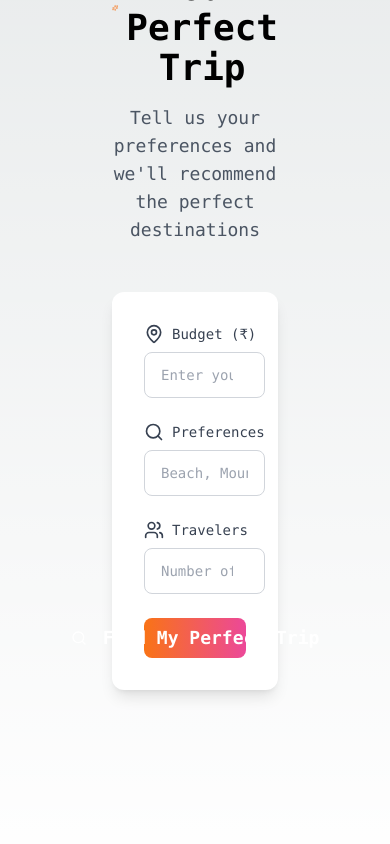
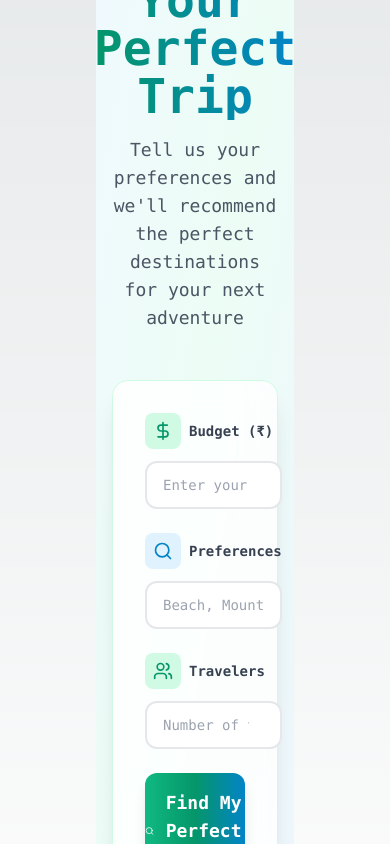
Before and after one commit to TechnicalBhavarth/jalaram-holidays, a Next.js app: page / in a window 390 px wide. Shown: the part 880-1724 px from the top of the page. Built offline with nearby package versions, Linux system fonts and the light colour scheme.

Commit message:
style: production-grade Trip Finder UI with cards, motion, icons, and responsive design

```diff
--- a/components/TripFinder.tsx
+++ b/components/TripFinder.tsx
@@ -1,9 +1,10 @@
 "use client";
-
 import React, { useState } from "react";
-import { Search, MapPin, Calendar, Users, Sparkles } from "lucide-react";
+import { motion } from "framer-motion";
+import { Search, MapPin, Calendar, Users, Sparkles, Plane, DollarSign, FileText, Clock } from "lucide-react";
 import { destinations, Destination } from "@/data/destinations";
 import { Button } from "@/components/ui/Button";
+import Image from "next/image";
 
 const TripFinder = () => {
   const [budget, setBudget] = useState("");
@@ -26,27 +27,46 @@ const TripFinder = () => {
         );
       return budgetMatch && prefMatch;
     });
-    setRecommendations(filtered.slice(0, 3));
+    setRecommendations(filtered.slice(0, 6));
     setShowResults(true);
   };
 
   return (
-    <div className="w-full max-w-6xl mx-auto py-16 px-4">
-      <div className="text-center mb-12">
-        <div className="flex items-center justify-center gap-2 mb-4">
-          <Sparkles className="text-orange-500" size={32} />
-          <h2 className="text-4xl font-bold">Find Your Perfect Trip</h2>
+    <div className="w-full min-h-screen bg-gradient-to-br from-sky-50 via-emerald-50 to-blue-50 py-16 px-4">
+      <div className="max-w-7xl mx-auto">
+        {/* Header Section */}
+        <motion.div
+          initial={{ opacity: 0, y: -20 }}
+          animate={{ opacity: 1, y: 0 }}
+          transition={{ duration: 0.6 }}
+          className="text-center mb-12"
+        >
+          <div className="flex items-center justify-center gap-3 mb-4">
+            <Sparkles className="text-emerald-500 w-10 h-10" />
+            <h2 className="text-5xl font-bold bg-gradient-to-r from-emerald-600 to-sky-600 bg-clip-text text-transparent">
+              Find Your Perfect Trip
+            </h2>
+            <Sparkles className="text-sky-500 w-10 h-10" />
           </div>
-        <p className="text-gray-600 text-lg">
-          Tell us your preferences and we'll recommend the perfect destinations
+          <p className="text-gray-600 text-lg max-w-2xl mx-auto">
+            Tell us your preferences and we'll recommend the perfect destinations for your next adventure
           </p>
+        </motion.div>
+
+        {/* Filter Section */}
+        <motion.div
+          initial={{ opacity: 0, y: 20 }}
+          animate={{ opacity: 1, y: 0 }}
+          transition={{ duration: 0.6, delay: 0.2 }}
+          className="bg-white/80 backdrop-blur-lg rounded-2xl shadow-xl p-8 mb-12 border border-emerald-100"
+        >
+          <div className="grid md:grid-cols-3 gap-6 mb-6">
+            {/* Budget Filter */}
+            <div className="space-y-3">
+              <label className="flex items-center gap-2 text-gray-700 font-semibold text-sm">
+                <div className="p-2 bg-emerald-100 rounded-lg">
+                  <DollarSign className="text-emerald-600" size={20} />
                 </div>
-
-      <div className="bg-white rounded-xl shadow-lg p-8 mb-8">
-        <div className="grid md:grid-cols-3 gap-6 mb-6">
-          <div className="space-y-2">
-            <label className="flex items-center gap-2 text-gray-700 font-medium">
-              <MapPin size={20} />
                 Budget (₹)
               </label>
               <input
@@ -54,13 +74,16 @@ const TripFinder = () => {
                 value={budget}
                 onChange={(e) => setBudget(e.target.value)}
                 placeholder="Enter your budget"
-              className="w-full px-4 py-3 border border-gray-300 rounded-lg focus:ring-2 focus:ring-orange-500 focus:border-transparent"
+                className="w-full px-4 py-3 border-2 border-gray-200 rounded-xl focus:ring-2 focus:ring-emerald-500 focus:border-emerald-500 transition-all outline-none"
               />
             </div>
 
-          <div className="space-y-2">
-            <label className="flex items-center gap-2 text-gray-700 font-medium">
-              <Search size={20} />
+            {/* Preferences Filter */}
+            <div className="space-y-3">
+              <label className="flex items-center gap-2 text-gray-700 font-semibold text-sm">
+                <div className="p-2 bg-sky-100 rounded-lg">
+                  <Search className="text-sky-600" size={20} />
+                </div>
                 Preferences
               </label>
               <input
@@ -68,13 +91,16 @@ const TripFinder = () => {
                 value={preferences}
                 onChange={(e) => setPreferences(e.target.value)}
                 placeholder="Beach, Mountains, Culture..."
-              className="w-full px-4 py-3 border border-gray-300 rounded-lg focus:ring-2 focus:ring-orange-500 focus:border-transparent"
+                className="w-full px-4 py-3 border-2 border-gray-200 rounded-xl focus:ring-2 focus:ring-sky-500 focus:border-sky-500 transition-all outline-none"
               />
             </div>
 
-          <div className="space-y-2">
-            <label className="flex items-center gap-2 text-gray-700 font-medium">
-              <Users size={20} />
+            {/* Travelers Filter */}
+            <div className="space-y-3">
+              <label className="flex items-center gap-2 text-gray-700 font-semibold text-sm">
+                <div className="p-2 bg-emerald-100 rounded-lg">
+                  <Users className="text-emerald-600" size={20} />
+                </div>
                 Travelers
               </label>
               <input
@@ -82,71 +108,143 @@ const TripFinder = () => {
                 value={travelers}
                 onChange={(e) => setTravelers(e.target.value)}
                 placeholder="Number of travelers"
-              className="w-full px-4 py-3 border border-gray-300 rounded-lg focus:ring-2 focus:ring-orange-500 focus:border-transparent"
+                className="w-full px-4 py-3 border-2 border-gray-200 rounded-xl focus:ring-2 focus:ring-emerald-500 focus:border-emerald-500 transition-all outline-none"
               />
             </div>
           </div>
 
-        <Button
+          {/* Search Button */}
+          <motion.button
+            whileHover={{ scale: 1.02 }}
+            whileTap={{ scale: 0.98 }}
             onClick={handleSearch}
-          className="w-full bg-gradient-to-r from-orange-500 to-pink-500 hover:from-orange-600 hover:to-pink-600 text-white py-4 rounded-lg font-semibold text-lg transition-all transform hover:scale-105"
+            className="w-full bg-gradient-to-r from-emerald-500 via-emerald-600 to-sky-600 hover:from-emerald-600 hover:via-emerald-700 hover:to-sky-700 text-white py-4 rounded-xl font-semibold text-lg transition-all shadow-lg hover:shadow-xl flex items-center justify-center gap-2"
           >
-          <Search className="inline mr-2" size={20} />
+            <Search size={24} />
             Find My Perfect Trip
-        </Button>
+          </motion.button>
+        </motion.div>
+
+        {/* Results Section */}
+        {showResults && (
+          <motion.div
+            initial={{ opacity: 0 }}
+            animate={{ opacity: 1 }}
+            transition={{ duration: 0.5 }}
+            className="space-y-8"
+          >
+            <div className="text-center">
+              <h3 className="text-3xl font-bold bg-gradient-to-r from-emerald-600 to-sky-600 bg-clip-text text-transparent mb-2">
+                Recommended Destinations
+              </h3>
+              <p className="text-gray-600">Discover your perfect getaway</p>
             </div>
 
-      {showResults && (
-        <div className="space-y-6">
-          <h3 className="text-2xl font-bold text-center mb-6">
-            Recommended Destinations
-          </h3>
             {recommendations.length > 0 ? (
-            <div className="grid md:grid-cols-3 gap-6">
-              {recommendations.map((dest) => (
-                <div
+              <div className="grid md:grid-cols-2 lg:grid-cols-3 gap-8">
+                {recommendations.map((dest, index) => (
+                  <motion.div
                     key={dest.id}
-                  className="bg-white rounded-xl shadow-lg overflow-hidden hover:shadow-xl transition-shadow"
+                    initial={{ opacity: 0, y: 30 }}
+                    animate={{ opacity: 1, y: 0 }}
+                    transition={{ duration: 0.5, delay: index * 0.1 }}
+                    whileHover={{ y: -8, transition: { duration: 0.3 } }}
+                    className="group bg-white rounded-2xl shadow-lg hover:shadow-2xl overflow-hidden transition-all duration-300 border border-gray-100"
                   >
-                  <div className="h-48 bg-gradient-to-br from-orange-400 to-pink-400" />
-                  <div className="p-6">
-                    <h4 className="text-xl font-bold mb-2">{dest.name}</h4>
-                    <p className="text-gray-600 mb-4">{dest.description}</p>
-                    <div className="flex items-center gap-2 text-sm text-gray-500 mb-3">
-                      <Calendar size={16} />
-                      <span>{dest.duration}</span>
+                    {/* Hero Image with Gradient Overlay */}
+                    <div className="relative h-56 overflow-hidden">
+                      <Image
+                        src={dest.image}
+                        alt={dest.name}
+                        fill
+                        className="object-cover group-hover:scale-110 transition-transform duration-500"
+                      />
+                      <div className="absolute inset-0 bg-gradient-to-t from-black/60 via-black/20 to-transparent"></div>
+                      <div className="absolute bottom-4 left-4 right-4">
+                        <h4 className="text-2xl font-bold text-white mb-1">{dest.name}</h4>
                       </div>
-                    <div className="mb-4">
-                      <p className="font-semibold text-orange-500 text-lg">
+                    </div>
+
+                    {/* Card Content */}
+                    <div className="p-6 space-y-4">
+                      <p className="text-gray-600 text-sm line-clamp-2">{dest.description}</p>
+
+                      {/* Info Icons */}
+                      <div className="space-y-2">
+                        <div className="flex items-center gap-2 text-sm text-gray-700">
+                          <div className="p-1.5 bg-emerald-50 rounded-lg">
+                            <Clock className="text-emerald-600" size={16} />
+                          </div>
+                          <span className="font-medium">{dest.duration}</span>
+                        </div>
+                        <div className="flex items-center gap-2 text-sm text-gray-700">
+                          <div className="p-1.5 bg-sky-50 rounded-lg">
+                            <Plane className="text-sky-600" size={16} />
+                          </div>
+                          <span className="font-medium">{dest.flightTime}</span>
+                        </div>
+                        <div className="flex items-center gap-2 text-sm text-gray-700">
+                          <div className="p-1.5 bg-emerald-50 rounded-lg">
+                            <FileText className="text-emerald-600" size={16} />
+                          </div>
+                          <span className="font-medium">{dest.visaType}</span>
+                        </div>
+                      </div>
+
+                      {/* Budget */}
+                      <div className="pt-3 border-t border-gray-100">
+                        <div className="flex items-center justify-between">
+                          <span className="text-sm text-gray-500 font-medium">Starting from</span>
+                          <span className="text-2xl font-bold bg-gradient-to-r from-emerald-600 to-sky-600 bg-clip-text text-transparent">
                             {dest.budget}
-                      </p>
+                          </span>
                         </div>
-                    <div className="space-y-2">
-                      <p className="font-semibold text-sm">Highlights:</p>
+                      </div>
+
+                      {/* Highlights Tags */}
                       <div className="flex flex-wrap gap-2">
                         {dest.highlights.slice(0, 3).map((highlight, idx) => (
                           <span
                             key={idx}
-                            className="text-xs bg-orange-100 text-orange-700 px-2 py-1 rounded-full"
+                            className="text-xs bg-gradient-to-r from-emerald-50 to-sky-50 text-emerald-700 px-3 py-1.5 rounded-full font-medium border border-emerald-200"
                           >
                             {highlight}
                           </span>
                         ))}
                       </div>
+
+                      {/* CTA Button */}
+                      <motion.button
+                        whileHover={{ scale: 1.05 }}
+                        whileTap={{ scale: 0.95 }}
+                        className="w-full mt-4 bg-gradient-to-r from-emerald-500 to-sky-500 hover:from-emerald-600 hover:to-sky-600 text-white py-3 rounded-xl font-semibold text-sm transition-all shadow-md hover:shadow-lg"
+                      >
+                        View Details
+                      </motion.button>
                     </div>
-                  </div>
-                </div>
+                  </motion.div>
                 ))}
               </div>
             ) : (
-            <div className="text-center py-12">
-              <p className="text-gray-600 text-lg">
-                No destinations match your criteria. Try adjusting your filters!
+              <motion.div
+                initial={{ opacity: 0 }}
+                animate={{ opacity: 1 }}
+                className="text-center py-16 bg-white rounded-2xl shadow-lg"
+              >
+                <div className="inline-block p-4 bg-gray-100 rounded-full mb-4">
+                  <MapPin className="text-gray-400" size={48} />
+                </div>
+                <p className="text-gray-600 text-lg font-medium">
+                  No destinations match your criteria.
                 </p>
-            </div>
+                <p className="text-gray-500 text-sm mt-2">
+                  Try adjusting your filters for better results!
+                </p>
+              </motion.div>
+            )}
+          </motion.div>
         )}
       </div>
-      )}
     </div>
   );
 };
```
Lines whose indentation alone changed are shown as unchanged.
